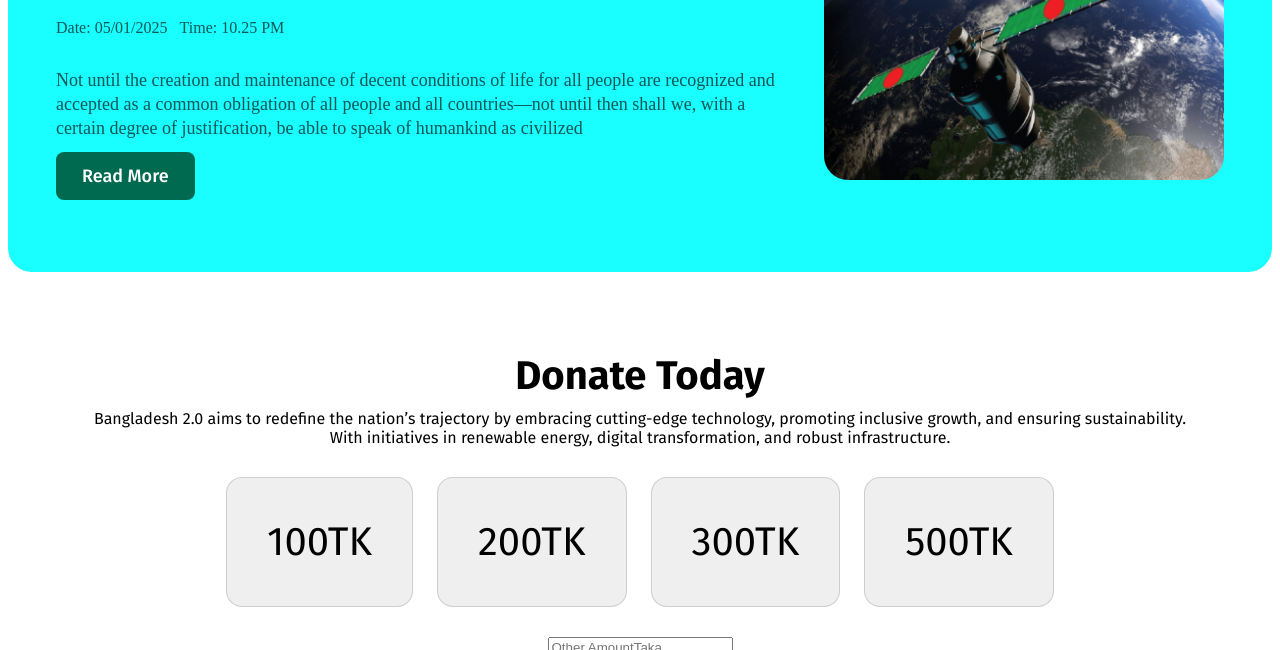
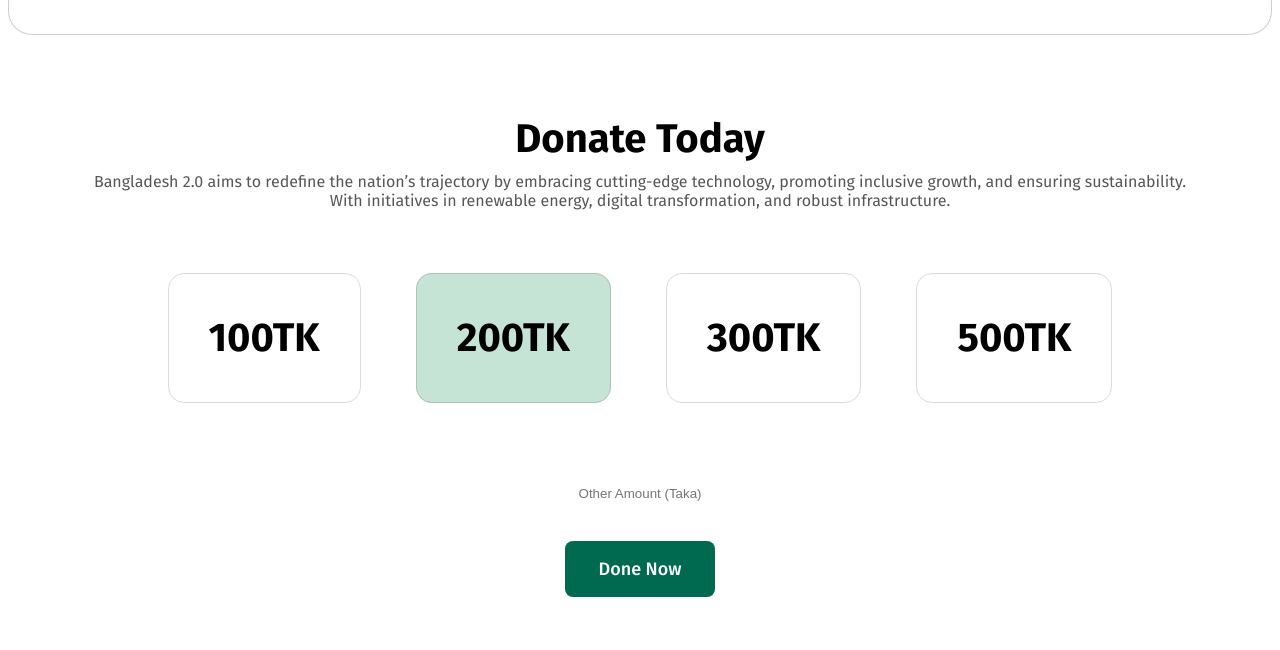
Before and after one commit to Puja-Saha-Priya/MY-FIRST-ASSIGNMENT, a plain HTML site: page index.html in a window 1280 px wide. Shown: the part 2150-2800 px from the top of the page. Drawn offline with Linux system fonts and the light colour scheme.

Commit message:
form commit

```diff
--- a/index.html
+++ b/index.html
@@ -94,16 +94,18 @@
             <p class="form-description">Bangladesh 2.0 aims to redefine the nation’s trajectory by embracing cutting-edge technology, promoting inclusive growth, and ensuring sustainability. With initiatives in renewable energy, digital transformation, and robust infrastructure.</p>
 
         <div class="parent">
-            <button class="child">100TK</button>
-            <button class="child">200TK</button>
-            <button class="child">300TK</button>
-            <button class="child">500TK</button>
+            <h2 class="child">100TK</h2>
+            <h2 class="child different">200TK</h2>
+            <h2 class="child">300TK</h2>
+            <h2 class="child">500TK</h2>
         </div>
         <form>
-            <label for="Amount">
-            <input type="text" placeholder="Other AmountTaka">
-        </label>
-        </form>
+            <div>
+            <input type="text" id="amount" name="amount" placeholder="Other Amount (Taka)">
+        </div>
+                    </form>
+        <button class="submit-btn">Done Now</button>
+
         </section>
 
 
@@ -112,6 +114,13 @@
 
 
     </main>
+    <footer>
+
+
+        </div>
+
+
+    </footer>
 
 </body>
 </html>
--- a/style/styles.css
+++ b/style/styles.css
@@ -69,17 +69,20 @@ img{
 }
 .vision-container{
     display: flex;
+    flex-direction: colomun;
+    justify-content: space-between;
     margin: 80 auto;
     max-width: 1300px;
     gap: 24px;
 
 }
-.texr-center{
+
+.text-center{
     text-align: center;
 }
 .visions{
-    padding: 32px;
-    max-width: 400px;
+    padding: 32px 32px;
+    max-width: 410px;
     gap: 24px;
     border-radius: 16px;
 }
@@ -95,12 +98,13 @@ img{
 }
 .vision-description{
     max-width: 340px;
-    max-height: 105;
+    max-height: 105px;
     color: rgba(14, 14, 14, 0.7);
     margin-left: 12px;
     font-family: Fira Sans;
     font-size: 15px;
     line-height: 18px;
+
 }
 .vision-title{
     font-family: Fira Sans;
@@ -113,7 +117,7 @@ img{
 
 }
 .m-image{
-    max-width: 64px;
+    max-weidth: 64px;
     max-height: 64px;
     margin-top: 2px;
     margin-bottom: 2px;
@@ -121,30 +125,33 @@ img{
 .news-card{
     display: flex;
     justify-content: space-around;
-    margin: auto;
-    gap:32px
+    margin: 20px auto;
+
 
 
 
 }
 .news-backround{
 
-    background-color: rgba(25, 255, 255, 1);
+    background-color: rgba(255, 255, 255, 1);
     border-radius: 24px;
-    margin: 80px auto;
+    margin: 10px auto;
     max-width: 1200px;
     padding: 48px;
+    border: 1px solid rgba(13, 14, 14, 20%);
 
 }
 .news-img{
     max-width: 408px;
-    max-height: 300px;
+    max-height: 2000px;
     border-radius: 24px;
-    margin-top: 10px;
+    margin:5px auto
+
 }
 .news-content{
     max-width: 740px;
     max-height: 290px;
+    margin-top: 1px 0px;
 }
 .news-title{
     font-family: Fira Sans;
@@ -155,7 +162,7 @@ img{
 }
 .logo{
     max-width: 140px;
-    margin: 12px 0px;
+    margin: 0px 0px;
 }
 .time-date{
     display: flex;
@@ -178,6 +185,7 @@ img{
     font-size: 16px;
     line-height: 24px;
 
+
 }
 .news-article{
     color: rgba(14, 14, 14, 0.7);
@@ -185,7 +193,7 @@ img{
     font-size: 18px;
     font-weight: 500;
     line-height: 24px;
-    margin: 12px 0px;
+    margin: 0px 0px;
 }
 .news-button{
     background-color: rgba(0, 106, 80, 1);
@@ -197,6 +205,7 @@ img{
     color: rgba(255, 255, 255, 1);
     border:none;
     border-radius: 8px;
+    margin: 20px auto;
 }
 .text-align{
     text-align: center;
@@ -210,48 +219,30 @@ img{
     padding: 40px 40px;
     font-family:Fira Sans;
     font-size: 40px;
-    font-weight:800px bolder;
+    font-weight:800px bold;
 
 
 
 
 }
+.different{
+    background-color: rgba(198, 228, 214, 1);
+}
 .parent{
     display: flex;
-    justify-content: center;
+    justify-content: space-around;
     align-items: center;
     margin: 30px auto ;
-    gap:24px
+    max-width:1000px
 }
 section{
     margin: 0 auto;
     max-width: 1300px;
 
 }
-.btn{
-width: 270px;
-height: 56px;
-padding: 17px 34px 17px 34px;
 
 
-
-margin: 24px 0px;
-    border-radius: 8px;
-
-background: rgb(0, 106, 80);
-color: rgb(255, 255, 255);
-font-family: Fira Sans;
-font-size: 18px;
-font-weight: 600;
-line-height: 22px;
-letter-spacing: 0%;
-text-align: left;
-border: none;
-
-}
-
 .btn{
-    border-radius: 8px;
 
 background: rgb(84, 144, 245);
 border: none;
@@ -273,8 +264,6 @@ border: none;
     font-weight: 500;
     color: rgba(255, 255, 255, 1);
     border-radius: 8px;
-
-=
 }
 .btnnn{
     max-width: 122px;
@@ -297,6 +286,7 @@ border: none;
 
 }
 .form-description{
+   color:rgba(14, 14, 14, 0.7);
     font-family: Fira Sans;
     font-size: 16px;
     font-weight: 400px;
@@ -308,3 +298,27 @@ border: none;
 .forms{
     margin: 80px auto;
 }
+.submit-btn{
+    background: rgb(0, 106, 80,1);
+border: none;
+    max-width: 152px;
+    padding: 17px 34px;
+    font-family:Fira Sans;
+    font-size: 18px;
+    font-weight: 500;
+    color: rgba(255, 255, 255, 1);
+    border-radius: 8px;
+    margin: 20px auto;
+}
+input{
+
+    border: none;
+    text-align: center;
+    background-color: rgba(255, 255, 255, 0.3);
+    padding: 20px 100px ;
+
+
+}
+form{
+    max-width: 1300px;
+}
```
Also changed, not shown: 1 other file.
